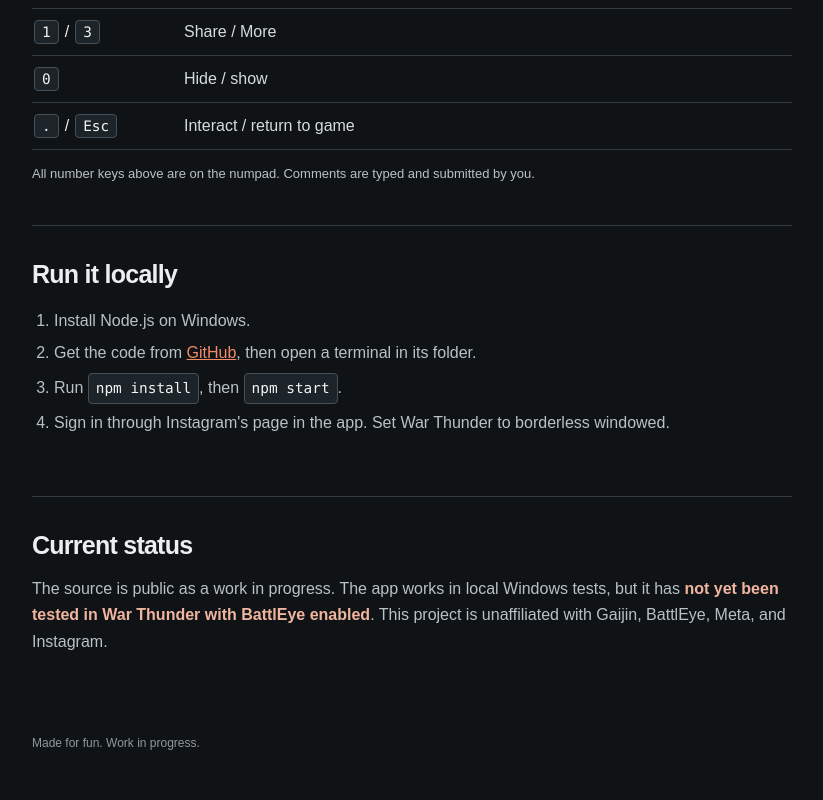
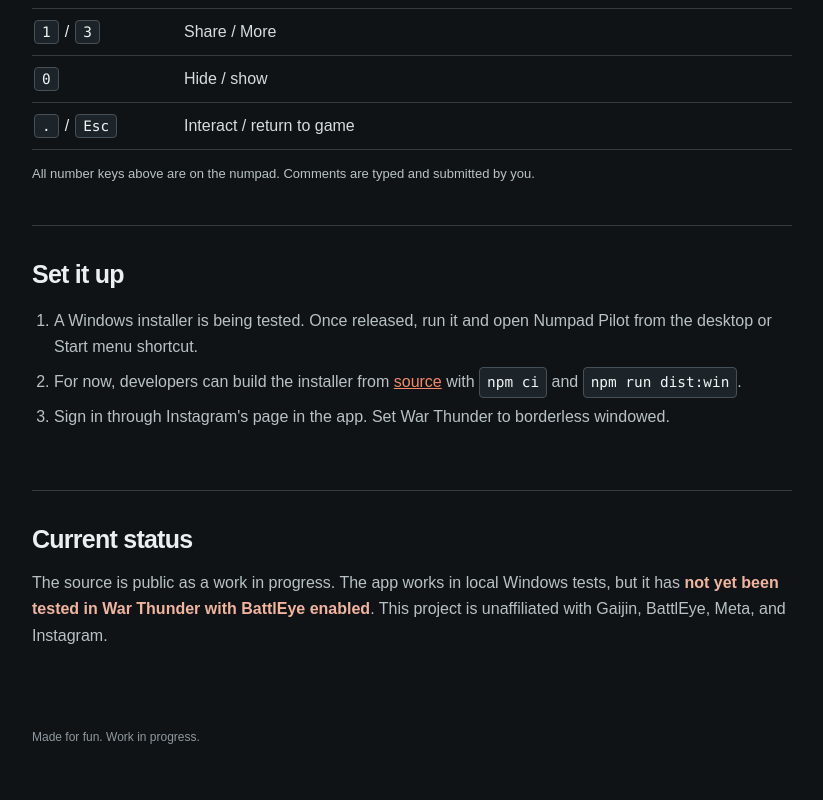
Before and after one commit to metasprojects/numpad-pilot, an Electron app: page docs/index.html in a window 1280 px wide. Shown: the part 1375-2175 px from the top of the page, without its empty margins (228-1051 px from the left). Drawn offline with Linux system fonts and the light colour scheme.

Commit message:
Add Windows installer and desktop shortcut

```diff
--- a/docs/index.html
+++ b/docs/index.html
@@ -47,11 +47,10 @@
     </section>
 
     <section id="setup" aria-labelledby="setup-title">
-      <h2 id="setup-title">Run it locally</h2>
+      <h2 id="setup-title">Set it up</h2>
       <ol>
-        <li>Install Node.js on Windows.</li>
-        <li>Get the code from <a href="https://github.com/metasprojects/numpad-pilot">GitHub</a>, then open a terminal in its folder.</li>
-        <li>Run <code>npm install</code>, then <code>npm start</code>.</li>
+        <li>A Windows installer is being tested. Once released, run it and open Numpad Pilot from the desktop or Start menu shortcut.</li>
+        <li>For now, developers can build the installer from <a href="https://github.com/metasprojects/numpad-pilot">source</a> with <code>npm ci</code> and <code>npm run dist:win</code>.</li>
         <li>Sign in through Instagram's page in the app. Set War Thunder to borderless windowed.</li>
       </ol>
     </section>
```
Also changed, not shown: package.json (+22 -1 lines), README.md, assets/icon.ico (added), 1 other file.
